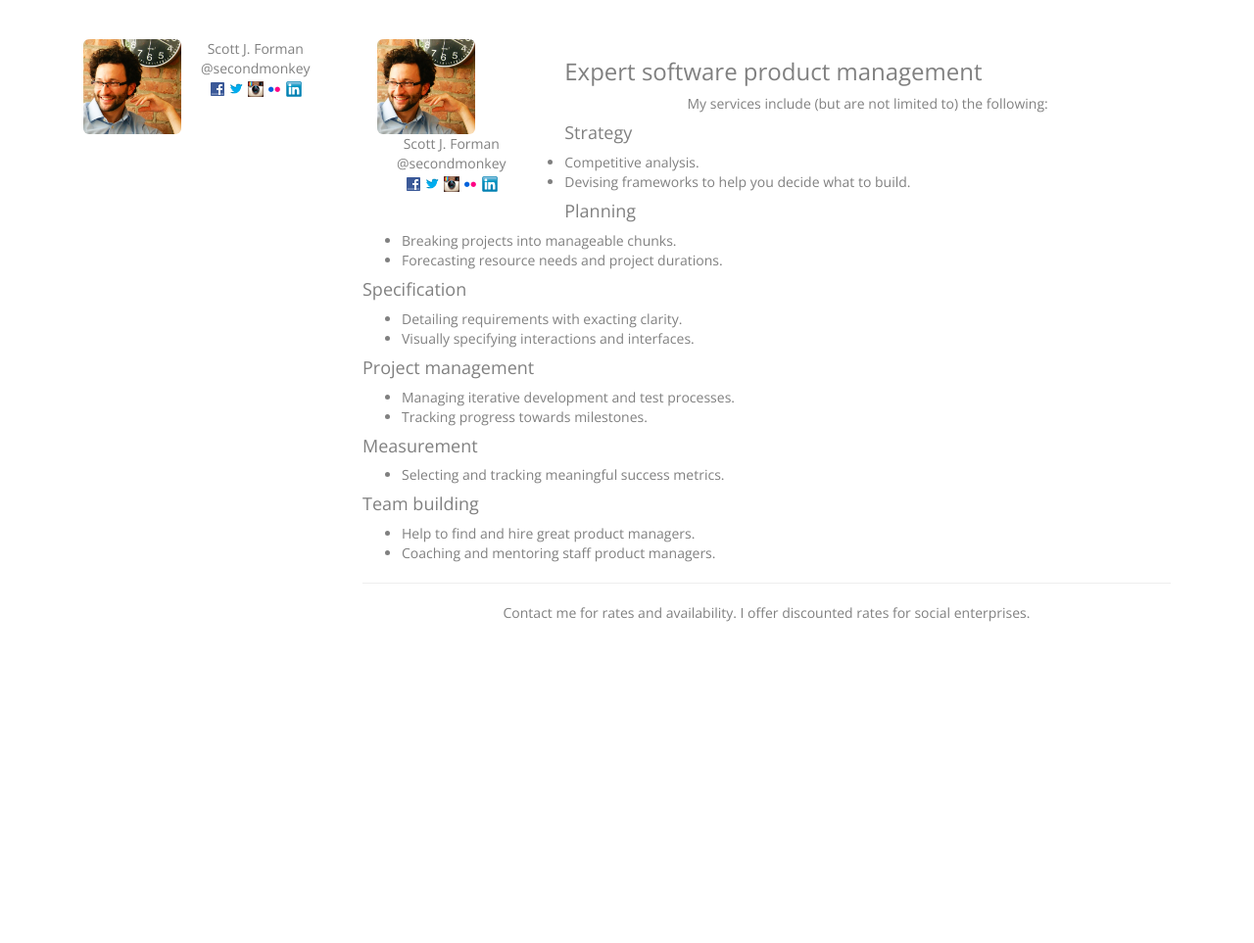
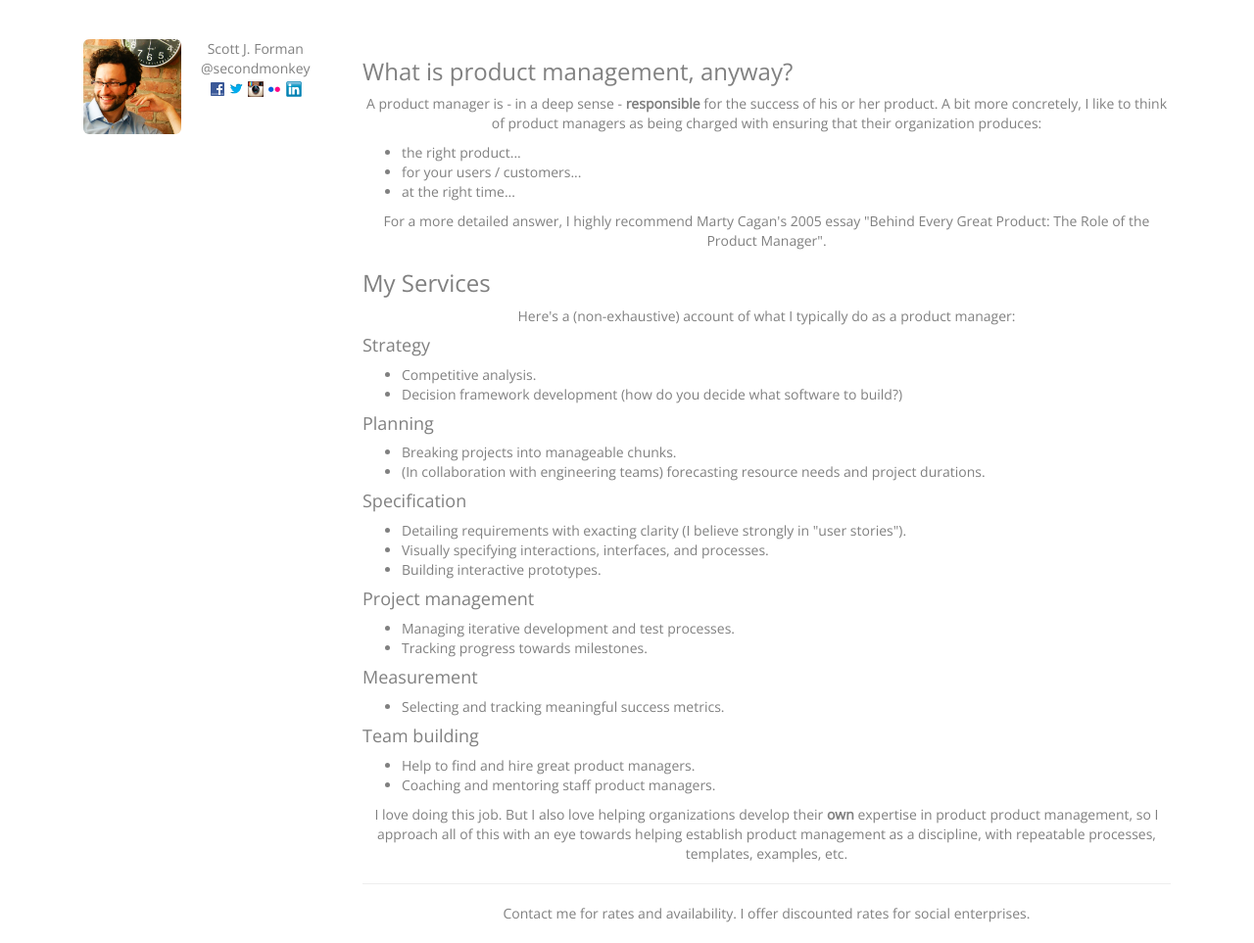
Before and after one commit to sjforman/sjforman.github.io, a Jekyll site: the page built from consult/index.html, in a window 1280 px wide. Shown: the whole page at 98% size. Built offline with Jekyll 4.4.1, drawn with Linux system fonts in a browser that asks for light colours; nearby versions of some CDN libraries; Markdown is read by kramdown in place of the engine named in the settings; before the commit the page ends 900 px from its top, so only the background shows below that.

Commit message:
re-added consulting page

```diff
--- a/_includes/linkrow.html
+++ b/_includes/linkrow.html
@@ -16,3 +16,5 @@
 <a href="http://www.linkedin.com/in/scottforman/">
     <img src=/img/linkedin.ico alt="linkedin icon"/>
 </a>
+
+<!--Copy social icon strategy from http://veodesign.com/en/ -->
--- a/consult/index.html
+++ b/consult/index.html
@@ -3,26 +3,37 @@ layout: detail
 title: consult
 ---
 
-{% include minihandle.html %}
+<h3>What is product management, anyway?</h3>
 
-<div class="span7 offset1">
-  <div id="content">
-    <h3>Expert software product management</h3>
-    <p>My services include (but are not limited to) the following:</p>
+<p>A product manager is - in a deep sense - <strong>responsible</strong> for the success of his or her product. A bit more concretely, I like to think of product managers as being charged with ensuring that their organization produces:</p>
+
+  <ul>
+    <li>the right product...</li>
+    <li>for your users / customers...</li>
+    <li>at the right time...</li>
+  </ul>
+
+<p>For a more detailed answer, I highly recommend Marty Cagan's 2005 essay <a href="http://www.khoslaventures.com/wp-content/uploads/2012/02/productmanager.pdf">"Behind Every Great Product: The Role of the Product Manager"</a>.</p>
+
+<h3>My Services</h3>
+
+<p>Here's a (non-exhaustive) account of what I typically do as a product manager:</p>
+
 <h4>Strategy</h4>
 <ul>
   <li>Competitive analysis.</li>
-      <li>Devising frameworks to help you decide what to build.</li>
+  <li>Decision framework development (how do you decide what software to build?)</li>
 </ul>
 <h4>Planning</h4>
 <ul>
   <li>Breaking projects into manageable chunks.</li>
-      <li>Forecasting resource needs and project durations.</li>
+  <li>(In collaboration with engineering teams) forecasting resource needs and project durations.</li>
 </ul>
 <h4>Specification</h4>
 <ul>
-      <li>Detailing requirements with exacting clarity.</li>
-      <li>Visually specifying interactions and interfaces.</li>
+  <li>Detailing requirements with exacting clarity (I believe strongly in "user stories").</li>
+  <li>Visually specifying interactions, interfaces, and processes.</li>
+  <li>Building interactive prototypes.</li>
 </ul>
 <h4>Project management</h4>
 <ul>
@@ -38,5 +49,9 @@ title: consult
   <li>Help to find and hire great product managers.</li>
   <li>Coaching and mentoring staff product managers.</li>
 </ul>
+
+<p>I love doing this job. But I also love helping organizations develop their <strong>own</strong> expertise in product product management, so I approach all of this with an eye towards helping establish product management as a discipline, with repeatable processes, templates, examples, etc.</p>
+
 <hr>
+
 <p><a href="mailto:sjforman@gmail.com">Contact me</a> for rates and availability. I offer discounted rates for social enterprises.</p>
--- a/index.html
+++ b/index.html
@@ -18,6 +18,10 @@ title: Scott J. Forman | Home
       <h2>@secondmonkey</h2>
     </div>
 
+  </div>
+
+  <div class="col-md-4 col-md-offset-4 row biglink">
+      <h3><a href="./consult">consult</a></h3>
   </div>
 
   <div class="col-md-4 col-md-offset-4 row biglink">
```
Also changed, not shown: img/social.png (added). Lines whose indentation alone changed are shown as unchanged.
